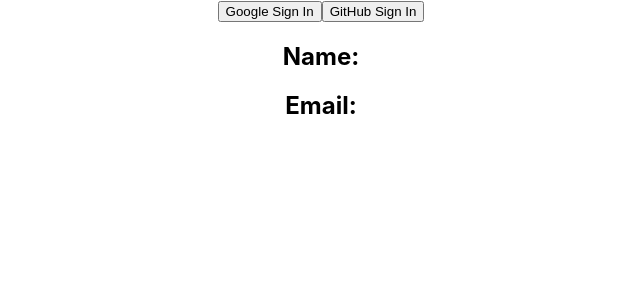
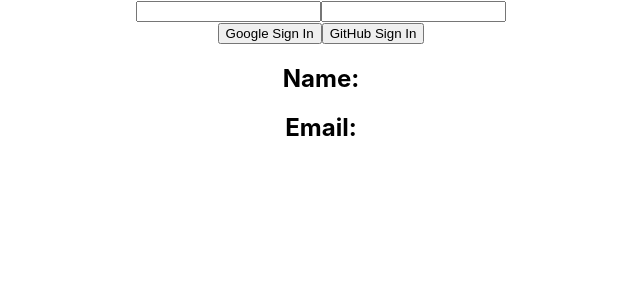
Before and after one commit to nazmussaadatcse/Simple-Firebase-Authentication, a React (Create React App) app: page / in a window 1280 px wide. Shown: the top 300 px of the page, without its empty margins (319-959 px from the left). Built offline with nearby package versions, Linux system fonts and the light colour scheme.

Commit message:
email pass auth auth

```diff
--- a/src/App.js
+++ b/src/App.js
@@ -51,6 +51,10 @@ function App() {
 
   return (
     <div className="App">
+      <form>
+        <input type="email" name="" id="" />
+        <input type="password" name="" id="" />
+      </form>
 
       {
         user.uid? <button onClick={handleSignOut}>Sign Out</button>:
```
